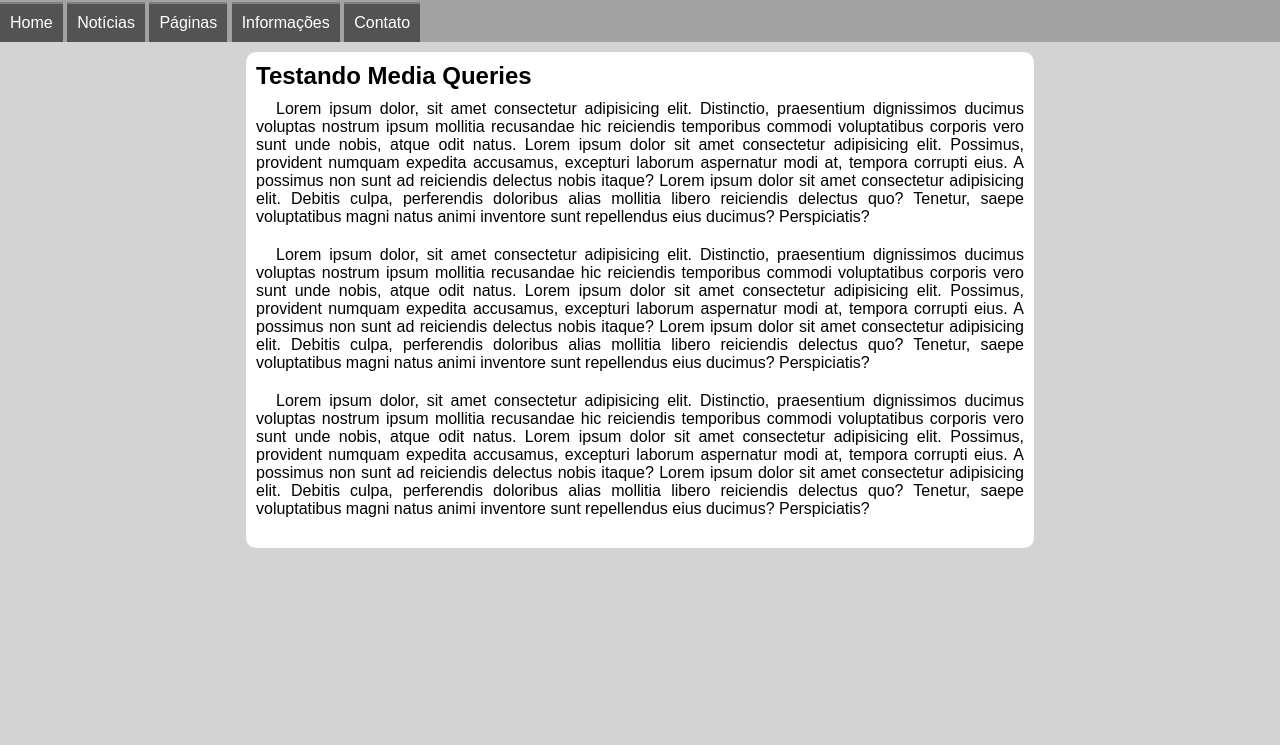
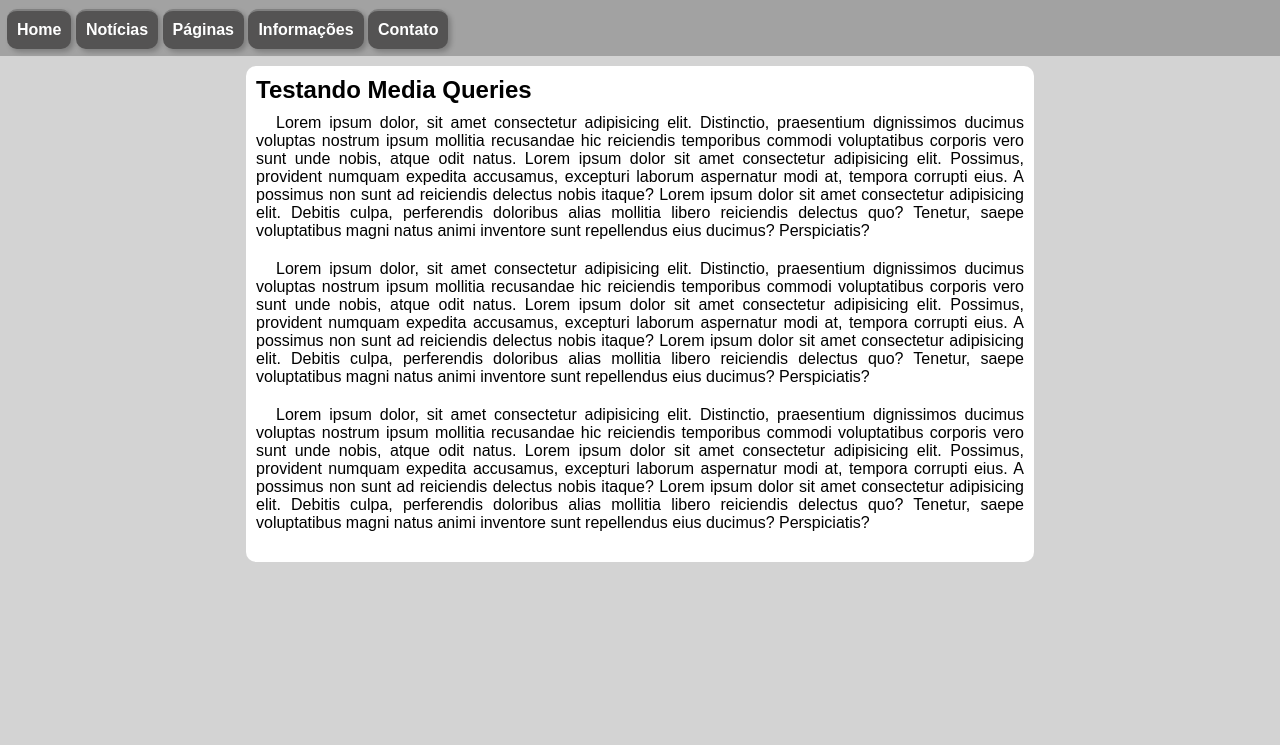
Before and after one commit to luan-batista-da-silva/HTML-CSS, a plain HTML site: page Cap-25_Media-Query/mq05_Menu-responsivo/index.html in a window 1280 px wide. Shown: the part 55-800 px from the top of the page. Drawn offline with Linux system fonts and the light colour scheme.

Commit message:
Última Atualização

```diff
--- a/Cap-25_Media-Query/mq05_Menu-responsivo/estilos/medias.css
+++ b/Cap-25_Media-Query/mq05_Menu-responsivo/estilos/medias.css
@@ -7,12 +7,19 @@
 
     menu {
         display: block;
+        padding: 7px;
+        font-weight: bold;
     }
 
     menu > ul > li {
         display: inline-block;
     }
 
+    menu > ul > li > a {
+        border-radius: 10px;
+        box-shadow: 3px 3px 5px rgba(0, 0, 0, 0.222);
+    }
+
     main {
         width: 768px;
     }
```
